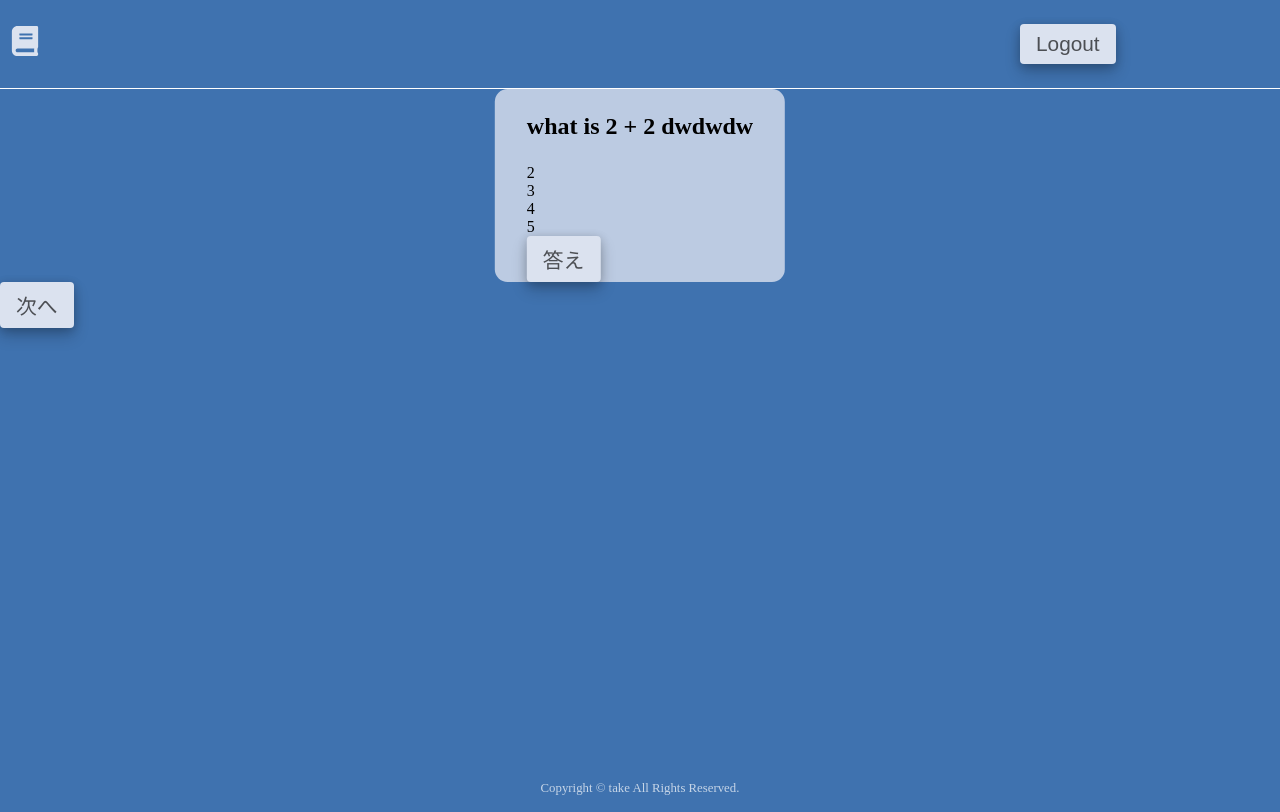
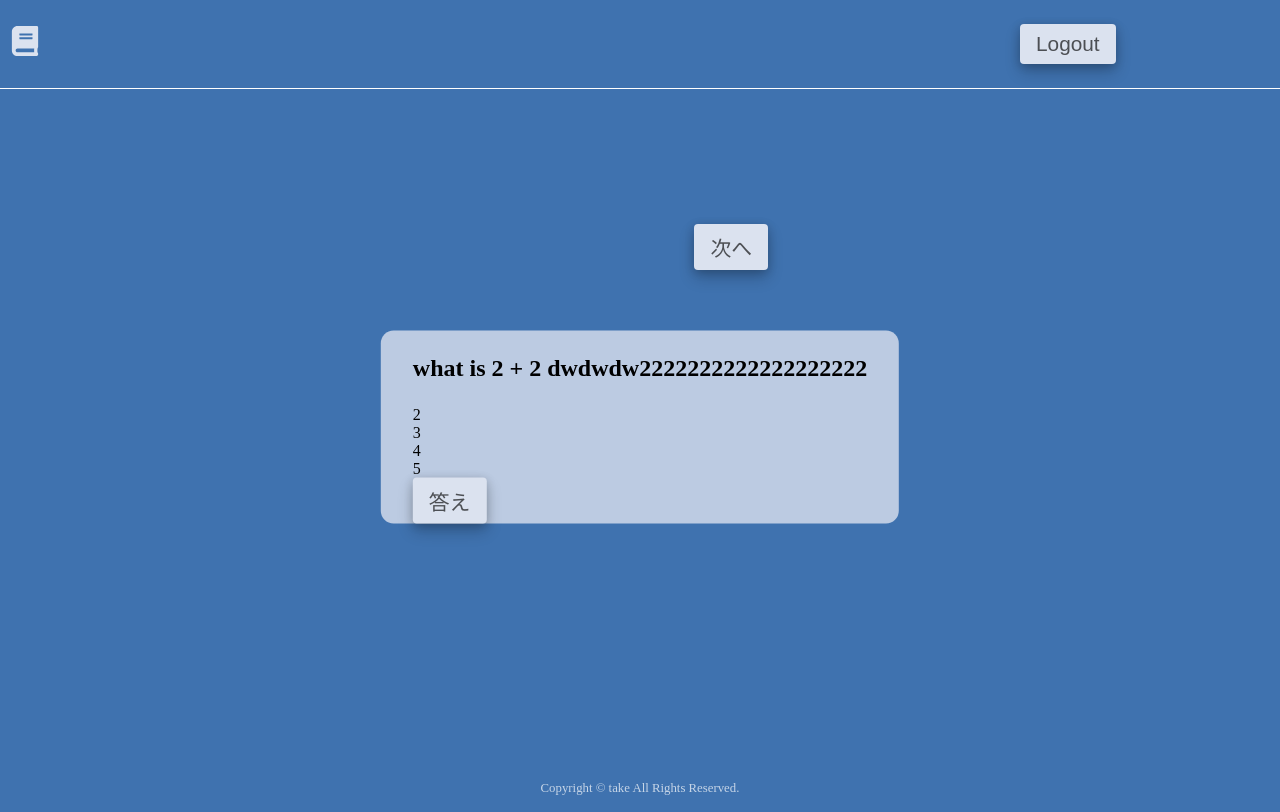
Before and after one commit to ttakeyaya/mern-project, a React (Create React App) app in the folder frontend/: page /cards in a window 1280 px wide. Built offline with nearby package versions, Linux system fonts and the light colour scheme; sample sign-in values are in the browser's storage.

Commit message:
[frontend]カードの位置調整

```diff
--- a/frontend/src/App.js
+++ b/frontend/src/App.js
@@ -13,13 +13,25 @@ import './App.css';
 const SAMPLE = [
   {
     id: 1,
-    question: 'what is 2  + 2 dwdwdw',
+    question: 'what is 2  + 2 dwdwdw2222222222222222222',
     answer: '4',
     options: ['2', '3', '4', '5'],
   },
   {
     id: 2,
     question: 'Question 2?',
+    answer: 'Answer',
+    options: ['Answer1', 'Answer2', 'Answer3', 'Answer4'],
+  },
+  {
+    id: 3,
+    question: 'Question 3?',
+    answer: 'Answer',
+    options: ['Answer1', 'Answer2', 'Answer3', 'Answer4'],
+  },
+  {
+    id: 4,
+    question: 'Question 4?',
     answer: 'Answer',
     options: ['Answer1', 'Answer2', 'Answer3', 'Answer4'],
   },
--- a/frontend/src/components/Cards/Card.css
+++ b/frontend/src/components/Cards/Card.css
@@ -6,7 +6,7 @@
   border-radius: 0.8rem;
   position: absolute;
   left: 50%;
-  transform: translateX(-50%);
+  transform: translate(-50%, -50%);
   padding: 0 2rem;
 }
 
@@ -20,6 +20,9 @@
 
 .card-invisible {
   visibility: hidden;
+  position: absolute;
+  left: 50%;
+  transform: translateX(-50%);
 }
 
 .btn-answer {
--- a/frontend/src/components/Cards/CardList.css
+++ b/frontend/src/components/Cards/CardList.css
@@ -1,5 +1,8 @@
-.card-container {
+.card-list {
   position: relative;
+  display: flex;
+  align-items: center;
+  justify-content: center;
   height: 84.5vh;
   border-top: 1px solid #ffffff;
   background-color: rgb(63, 114, 175);
@@ -10,4 +13,6 @@
 
 .btn-card-shown {
   position: absolute;
+  top: 20%;
+  right: 40%;
 }
--- a/frontend/src/components/Cards/CardList.jsx
+++ b/frontend/src/components/Cards/CardList.jsx
@@ -17,7 +17,8 @@ function CardList({ cards }) {
   };
 
   return (
-    <section className="card-container">
+    <section className="card-list">
+      <div className="card-container">
         {cards.map((card, index) => {
           return (
             <Card
@@ -27,6 +28,7 @@ function CardList({ cards }) {
             />
           );
         })}
+      </div>
       <button onClick={goToNext} className="btn btn-card-shown">
         {currentIndex === cards.length - 1 ? 'Show stats' : '次へ'}
       </button>
```
Lines whose indentation alone changed are shown as unchanged.
